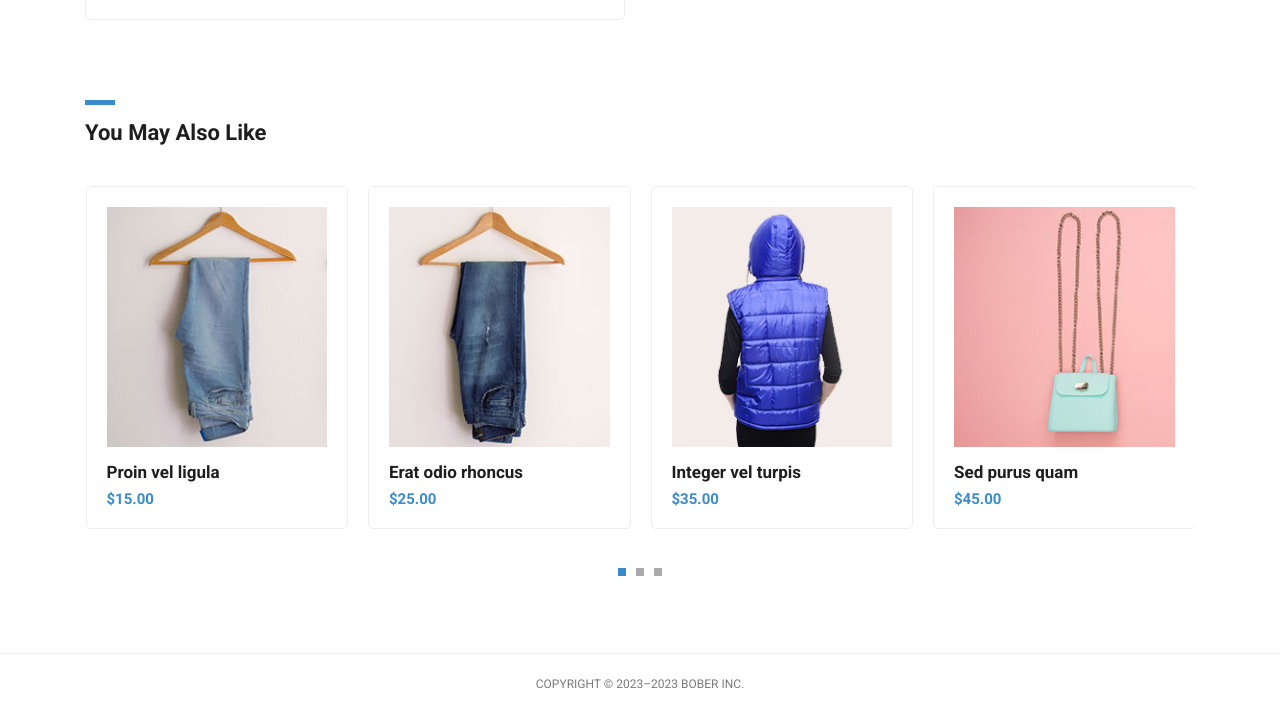
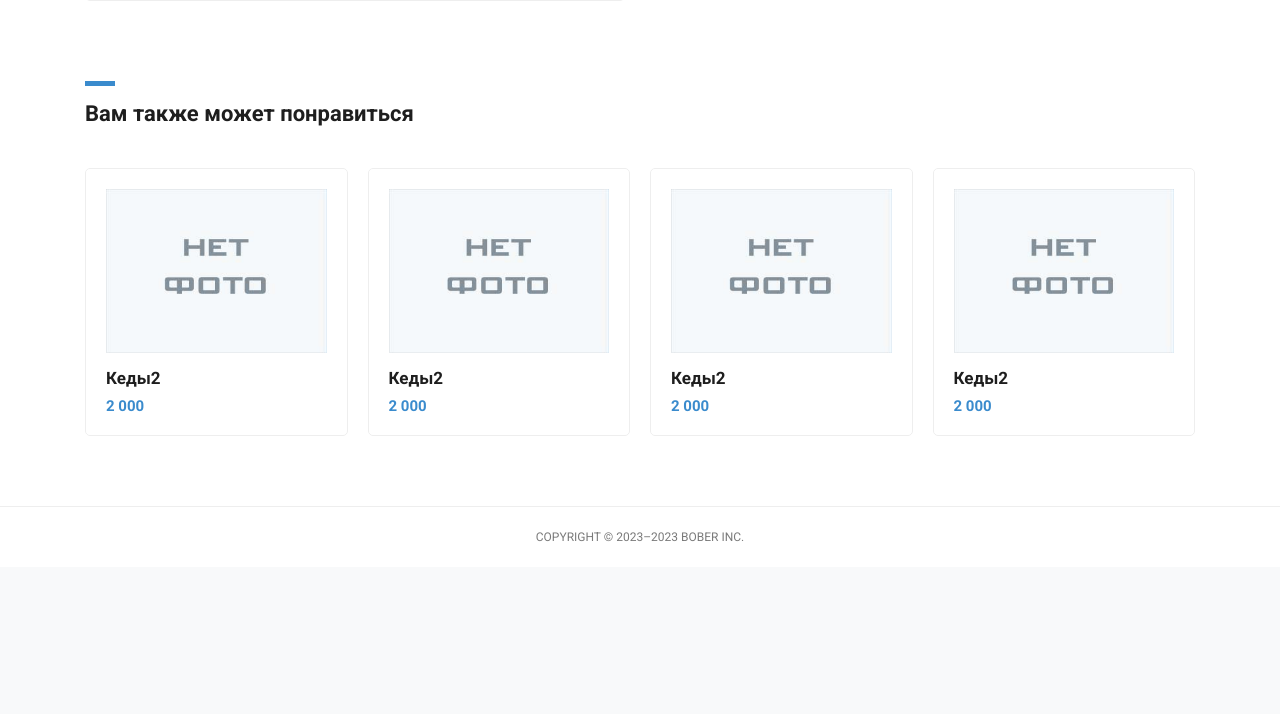
Before and after one commit to MaloiTry/stepshop_sdp221, a Django app: page /products/product/3/ in a window 1280 px wide. Shown: the part 628-1342 px from the top of the page. After the commit the page ends 1169 px from the top, so only its background shows below. Run offline with Django 4.2, Linux system fonts and the light colour scheme; data comes from the database, SQL or seed files in the repository; some libraries are stand-ins or nearby versions.

Commit message:
lesson_11

```diff
--- a/stepshop/basketapp/apps.py
+++ b/stepshop/basketapp/apps.py
@@ -4,3 +4,4 @@ from django.apps import AppConfig
 class BasketappConfig(AppConfig):
     default_auto_field = 'django.db.models.BigAutoField'
     name = 'basketapp'
+    verbose_name = 'Корзина'
--- a/stepshop/mainapp/views.py
+++ b/stepshop/mainapp/views.py
@@ -1,4 +1,6 @@
 from django.shortcuts import render, get_object_or_404
+
+from basketapp.models import Basket
 from .models import Product, Category
 
 
@@ -20,12 +22,20 @@ def get_data(**kwargs):
     return context
 
 
+def get_basket(user):
+    if user.is_authenticated:
+        return Basket.objects.filter(user=user)
+    return []
+
+
 def index(request):
     title = "Главная"
 
     _products = Product.objects.all()
 
-    context = get_data(title=title, prods=_products)
+    basket = get_basket(request.user)
+
+    context = get_data(title=title, prods=_products, basket=basket)
 
     return render(request, 'index.html', context)
 
@@ -33,7 +43,9 @@ def index(request):
 def about(request):
     title = "О нас"
 
-    context = get_data(title=title)
+    basket = get_basket(request.user)
+
+    context = get_data(title=title, basket=basket)
 
     return render(request, 'about.html', context)
 
@@ -41,7 +53,9 @@ def about(request):
 def contacts(request):
     title = "Контакты"
 
-    context = get_data(title=title)
+    basket = get_basket(request.user)
+
+    context = get_data(title=title, basket=basket)
 
     return render(request, 'contacts.html', context)
 
@@ -49,8 +63,11 @@ def contacts(request):
 def product(request, pk):
     title = "Покупка продукта"
     prod = Product.objects.get(pk=pk)
+    same_prods = Product.objects.filter(category=prod.category).exclude(pk=pk)
 
-    context = get_data(title=title, prod=prod)
+    basket = get_basket(request.user)
+
+    context = get_data(title=title, prod=prod, same_prods=same_prods, basket=basket)
 
     return render(request, 'product.html', context)
 
@@ -62,11 +79,13 @@ def products(request, pk=None):
     _products = Product.objects.order_by('price')
     context = {}
 
+    basket = get_basket(request.user)
+
     if pk is not None:
         category = get_object_or_404(Category, pk=pk)
         _products = Product.objects.filter(category__pk=pk).order_by('price')
         context = get_data(category=category)
 
-    context = get_data(title=title, prods=_products, **context)
+    context = get_data(title=title, prods=_products, basket=basket, **context)
 
     return render(request, 'products.html', context)
--- a/stepshop/templates/layout/base.html
+++ b/stepshop/templates/layout/base.html
@@ -21,6 +21,9 @@
     <link rel="stylesheet" href="{% static 'assets/css/fontawesome.css' %}">
     <link rel="stylesheet" href="{% static 'assets/css/tooplate-main.css' %}">
     <link rel="stylesheet" href="{% static 'assets/css/owl.css' %}">
+
+    <link rel="stylesheet" href="{% static 'assets/css/style.css' %}">
+
     {% block css %}
     {% endblock %}
 <!--
@@ -35,7 +38,8 @@ https://www.tooplate.com/view/2114-pixie
     <div id="pre-header">
       <div class="container">
         <div class="row">
-          <div class="col-md-12">
+          <div class="col-md-12 blue-menu text-light">
+
             {% if user.is_authenticated %}
             <span>
               <a href="{% url 'auth:edit' %}" class="text-light">
@@ -48,6 +52,15 @@ https://www.tooplate.com/view/2114-pixie
             <span>
               <a href="{% url 'auth:login' %}" class="text-light">Войти</a>
             </span>
+            {% endif %} |
+
+
+            {% if user.is_authenticated and basket %}
+              <a href="{% url 'basket:index' %}" class="text-light basket">
+                <span>{{ basket.0.total_quantity }}</span>
+              </a>
+
+              <span class="price">{{ basket.0.total_cost|floatformat:"0g" }}</span>
             {% endif %}
           </div>
         </div>
--- a/stepshop/templates/product.html
+++ b/stepshop/templates/product.html
@@ -69,74 +69,26 @@
             <div class="col-md-12">
                 <div class="section-heading">
                     <div class="line-dec"></div>
-              <h1>You May Also Like</h1>
+                    <h1>Вам также может понравиться</h1>
                 </div>
             </div>
             <div class="col-md-12">
                 <div class="owl-carousel owl-theme">
-              <a href="single-product.html">
+                    {% for prod in same_prods %}
+                    <a href="{% url 'products:product' prod.pk %}">
                         <div class="featured-item">
-                  <img src="{% static 'assets/images/item-01.jpg' %}" alt="Item 1">
-                  <h4>Proin vel ligula</h4>
-                  <h6>$15.00</h6>
+                            {% if prod.image %}
+                                <img src="{{ prod.image.url }}"
+                                    alt="{{ prod.name }}">
+                            {% else %}
+                                <img src="{% static 'assets/images/foto.jpg' %}"
+                                    alt="Нет картинки">
+                            {% endif %}
+                            <h4>{{ prod.name }}</h4>
+                            <h6>{{ prod.price|floatformat:'0g' }}</h6>
                         </div>
                     </a>
-              <a href="single-product.html">
-                <div class="featured-item">
-                  <img src="{% static 'assets/images/item-02.jpg' %}" alt="Item 2">
-                  <h4>Erat odio rhoncus</h4>
-                  <h6>$25.00</h6>
-                </div>
-              </a>
-              <a href="single-product.html">
-                <div class="featured-item">
-                  <img src="{% static 'assets/images/item-03.jpg' %}" alt="Item 3">
-                  <h4>Integer vel turpis</h4>
-                  <h6>$35.00</h6>
-                </div>
-              </a>
-              <a href="single-product.html">
-                <div class="featured-item">
-                  <img src="{% static 'assets/images/item-04.jpg' %}" alt="Item 4">
-                  <h4>Sed purus quam</h4>
-                  <h6>$45.00</h6>
-                </div>
-              </a>
-              <a href="single-product.html">
-                <div class="featured-item">
-                  <img src="{% static 'assets/images/item-05.jpg' %}" alt="Item 5">
-                  <h4>Morbi aliquet</h4>
-                  <h6>$55.00</h6>
-                </div>
-              </a>
-              <a href="single-product.html">
-                <div class="featured-item">
-                  <img src="{% static 'assets/images/item-06.jpg' %}" alt="Item 6">
-                  <h4>Urna ac diam</h4>
-                  <h6>$65.00</h6>
-                </div>
-              </a>
-              <a href="single-product.html">
-                <div class="featured-item">
-                  <img src="{% static 'assets/images/item-04.jpg' %}" alt="Item 7">
-                  <h4>Proin eget imperdiet</h4>
-                  <h6>$75.00</h6>
-                </div>
-              </a>
-              <a href="single-product.html">
-                <div class="featured-item">
-                  <img src="{% static 'assets/images/item-05.jpg' %}" alt="Item 8">
-                  <h4>Nullam risus nisl</h4>
-                  <h6>$85.00</h6>
-                </div>
-              </a>
-              <a href="single-product.html">
-                <div class="featured-item">
-                  <img src="{% static 'assets/images/item-06.jpg' %}" alt="Item 9">
-                  <h4>Cras tempus</h4>
-                  <h6>$95.00</h6>
-                </div>
-              </a>
+                    {% endfor %}
                 </div>
             </div>
         </div>
```
Also changed, not shown: stepshop/basketapp/models.py (+24 -0 lines), stepshop/static/assets/css/style.css (+42 -0 lines). Lines whose indentation alone changed are shown as unchanged.
